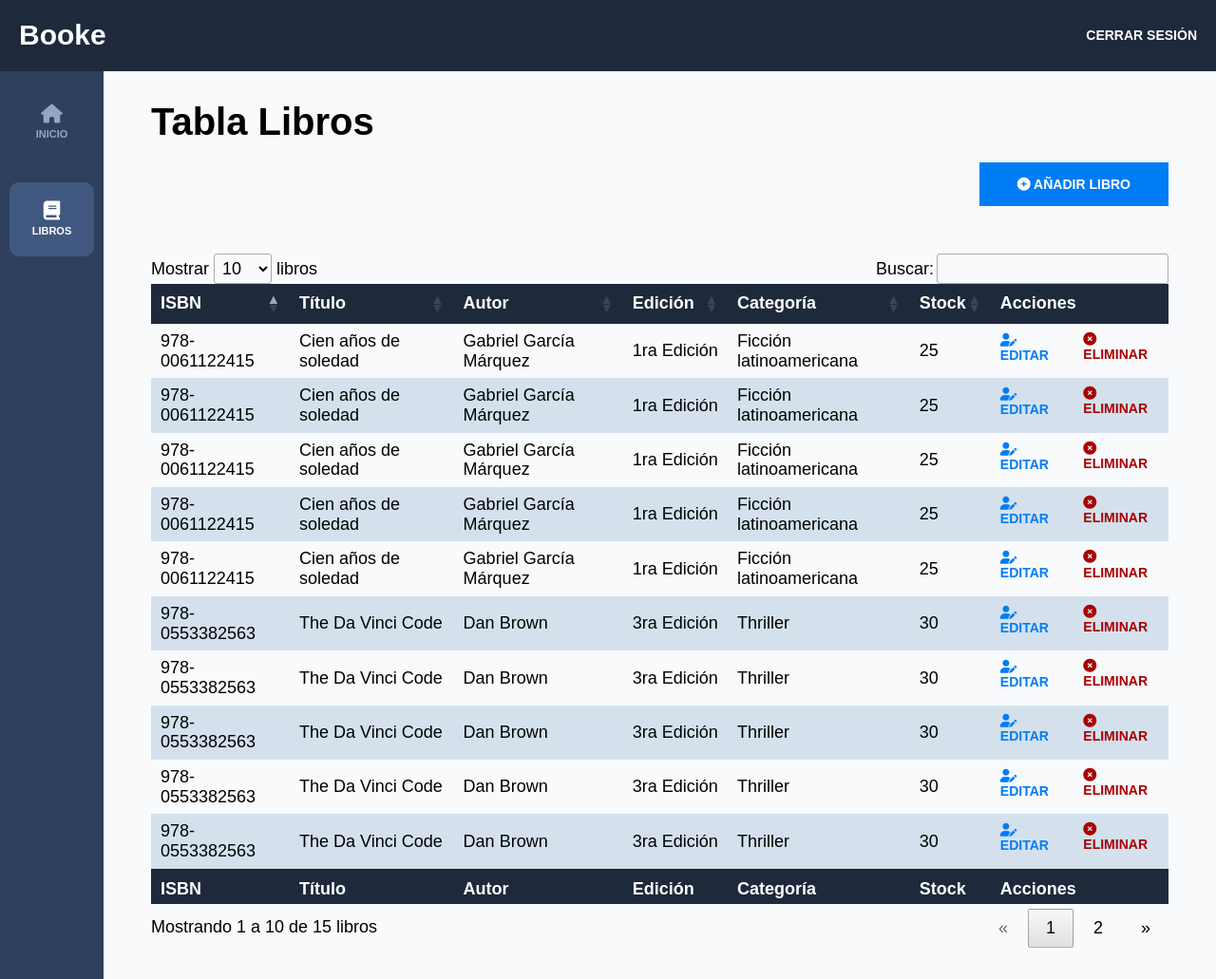
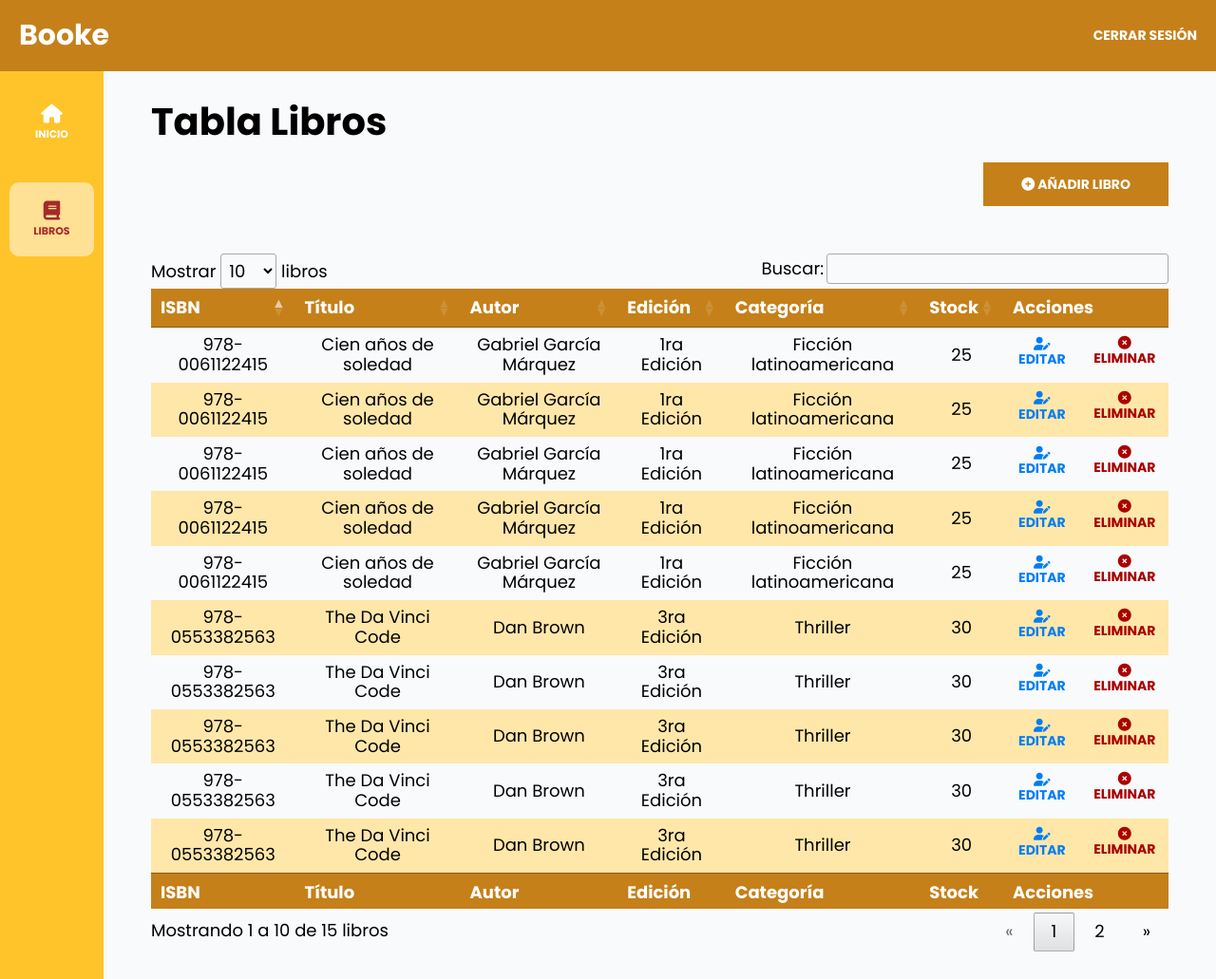
Before and after one commit to FernandoJoachin/tienda-libros-app-web, a PHP site: page /tienda-libros-app-web/librosAdmin.php in a window 1280 px wide. Shown: the whole page at 95% size. Run offline with PHP 8.4, Linux system fonts and the light colour scheme; some libraries are stand-ins or nearby versions.

Commit message:
cambios y corecciones

```diff
--- a/build/css/app.css
+++ b/build/css/app.css
@@ -849,7 +849,7 @@ h3 {
   background-color: #F8FAFC;
 }
 .dashboard__header {
-  background-color: #1E293B;
+  background-color: #C5801A;
   padding: 2rem;
 }
 .dashboard__header-grid {
@@ -897,7 +897,7 @@ h3 {
   overflow-y: auto;
 }
 .dashboard__sidebar {
-  background-color: #2f405d;
+  background-color: #FFC42A;
   width: 12rem;
 }
 .dashboard__menu {
@@ -907,7 +907,7 @@ h3 {
   gap: 2rem;
 }
 .dashboard__enlace {
-  color: #91a5c7;
+  color: #FFFFFF;
   display: flex;
   flex-direction: column;
   align-items: center;
@@ -939,15 +939,17 @@ h3 {
     padding: 1rem 5rem 3rem 5rem;
   }
 }
+.dashboard__contenedor-boton {
+  margin-bottom: 5rem;
+}
 @media (min-width: 768px) {
   .dashboard__contenedor-boton {
     display: flex;
     justify-content: flex-end;
-    margin-bottom: 5rem;
   }
 }
 .dashboard__boton {
-  background-color: #007df4;
+  background-color: #C5801A;
   padding: 1.5rem 4rem;
   color: #FFFFFF;
   font-size: 1.8rem;
@@ -1044,15 +1046,18 @@ h3 {
   border-collapse: collapse;
 }
 .table__thead {
-  background-color: #1E293B;
+  background-color: #C5801A;
   color: #FFFFFF;
 }
 .table__th {
   padding: 1rem;
-  text-align: left;
+  text-align: center;
+}
+.table__tr {
+  text-align: center;
 }
 .table__tr:nth-of-type(even) {
-  background-color: #d4e1ed;
+  background-color: #ffe7aa;
 }
 .table__td, .table__td--acciones {
   padding: 1.5rem 1rem;
--- a/src/scss/admin/_dashboard.scss
+++ b/src/scss/admin/_dashboard.scss
@@ -8,7 +8,7 @@
     background-color: v.$gris-claro;
 
     &__header {
-        background-color: v.$gris-oscuro;
+        background-color: #C5801A;
         padding: 2rem;
 
     }
@@ -45,7 +45,7 @@
     }
 
     &__sidebar {
-        background-color: lighten(v.$gris-oscuro, 10%);
+        background-color: #FFC42A;
         width: 12rem;
     }
 
@@ -57,7 +57,7 @@
     }
 
     &__enlace {
-        color: lighten(v.$gris-oscuro, 50%);
+        color: v.$blanco;
         display: flex;
         flex-direction: column;
         align-items: center;
@@ -68,8 +68,8 @@
 
         &:hover,
         &--actual {
-            background-color: lighten(v.$gris-oscuro, 20%);
-            color: v.$blanco;
+            background-color: rgba(255, 255, 255, 0.5);
+            color: brown;
         }
     }
 
@@ -94,15 +94,16 @@
     }
 
     &__contenedor-boton {
+        margin-bottom: 5rem;
+
         @include m.tablet{
             display: flex;
             justify-content: flex-end;
-            margin-bottom: 5rem
         }
     }
 
     &__boton {
-        @include m.boton(v.$azul, v.$blanco);
+        @include m.boton(#C5801A, v.$blanco);
         text-transform: uppercase;
         font-size: 1.4rem;
 
--- a/src/scss/admin/_table.scss
+++ b/src/scss/admin/_table.scss
@@ -6,18 +6,20 @@
     border-collapse: collapse;
 
     &__thead {
-        background-color: v.$gris-oscuro;
+        background-color: #C5801A;
         color: v.$blanco;
     }
 
     &__th {
         padding: 1rem;
-        text-align: left;
+        text-align: center;
     }
 
     &__tr {
+        text-align: center;
+
         &:nth-of-type(even){
-            background-color: darken(v.$gris-claro, 10%);
+            background-color: lighten(#FFC42A, 25%);
         }
     }
 
--- a/src/scss/formulario_contacto/_formulario-contacto.scss
+++ b/src/scss/formulario_contacto/_formulario-contacto.scss
@@ -3,20 +3,12 @@
 
 .contacto {
 
-    position: relative;
-    margin: 0;
-    padding: 0;
+    display: flex;
+    justify-content: center;
     background-color: #FFFFFF;
-    height: 80vh;
-    overflow: hidden;
-    box-sizing: border-box;
-    font-family: "Poppins", sans-serif;
+    font-family: vr.$fuente-principal;
 
     &__contenedor {
-        position: absolute;
-        top: 50%;
-        left: 50%;
-        transform: translate(-50%, -50%);
         width: 32rem;
         background: white;
         border-radius: 1rem;
@@ -159,65 +151,6 @@
     }
 }
 
-.rectangle {
-
-    display: none;
-
-    @include mxn.desktop {
-        position: fixed;
-        width: 81.5rem;
-        height: 120rem;
-        right: -10rem;
-        top: -2rem;
-        border: 0 solid #000000;
-        background: url(../img/Rectangle.svg);
-        background-size: contain;
-        background-position: center;
-        background-repeat: no-repeat;
-        display: inline;
-    }
-}
-
-.chandelier {
-
-    display: none;
-
-    @include mxn.desktop {
-
-        position: absolute;
-        width: 15rem;
-        height: 20rem;
-        right: 32rem;
-        top: 0;
-        border: 0 solid #000000;
-        background: url(../img/Chandelier.svg);
-        background-size: contain;
-        background-position: center;
-        background-repeat: no-repeat;
-        display: inline;
-    }
-}
-
-.person {
-
-    display: none;
-
-    @include mxn.desktop {
-
-        position: absolute;
-        width: 40rem;
-        height: 40rem;
-        right: 15rem;
-        top: 26rem;
-        border: 0 solid #000000;
-        background: url(../img/Person.svg);
-        background-size: contain;
-        background-position: center;
-        background-repeat: no-repeat;
-        display: inline;
-    }
-}
-
 .invalid-feedback{
     margin-top: -2.5rem;
     margin-bottom: 1rem;
--- a/template/header-admin.php
+++ b/template/header-admin.php
@@ -11,7 +11,7 @@
 
     <link rel="preconnect" href="https://fonts.googleapis.com">
     <link rel="preconnect" href="https://fonts.gstatic.com" crossorigin>
-    <link href="https://fonts.googleapis.com/css2?family=Outfit:wght@300;400;700;900&display=swap" rel="stylesheet">
+    <link href="https://fonts.googleapis.com/css2?family=Poppins:wght@300;400;700&family=Righteous&display=swap" rel="stylesheet">
 
     <link rel="stylesheet" href="https://cdnjs.cloudflare.com/ajax/libs/font-awesome/6.1.2/css/all.min.css" integrity="sha512-1sCRPdkRXhBV2PBLUdRb4tMg1w2YPf37qatUFeS7zlBy7jJI8Lf4VHwWfZZfpXtYSLy85pkm9GaYVYMfw5BC1A==" crossorigin="anonymous" referrerpolicy="no-referrer" />
 
--- a/template/header.php
+++ b/template/header.php
@@ -30,7 +30,7 @@
 
                 <nav class="navegacion">
                     <a href="#" class="navegacion__enlace--active">Libros</a>
-                    <a href="../formulario_contacto.php" class="navegacion__enlace">Contacto</a>
+                    <a href="contacto.php" class="navegacion__enlace">Contacto</a>
                 </nav>
 
                 <div class="header__iconos">
```
Also changed, not shown: other parts of build/css/app.css (+5 -70 lines), contacto.php (renamed from formulario-contacto.php), 1 other file.
